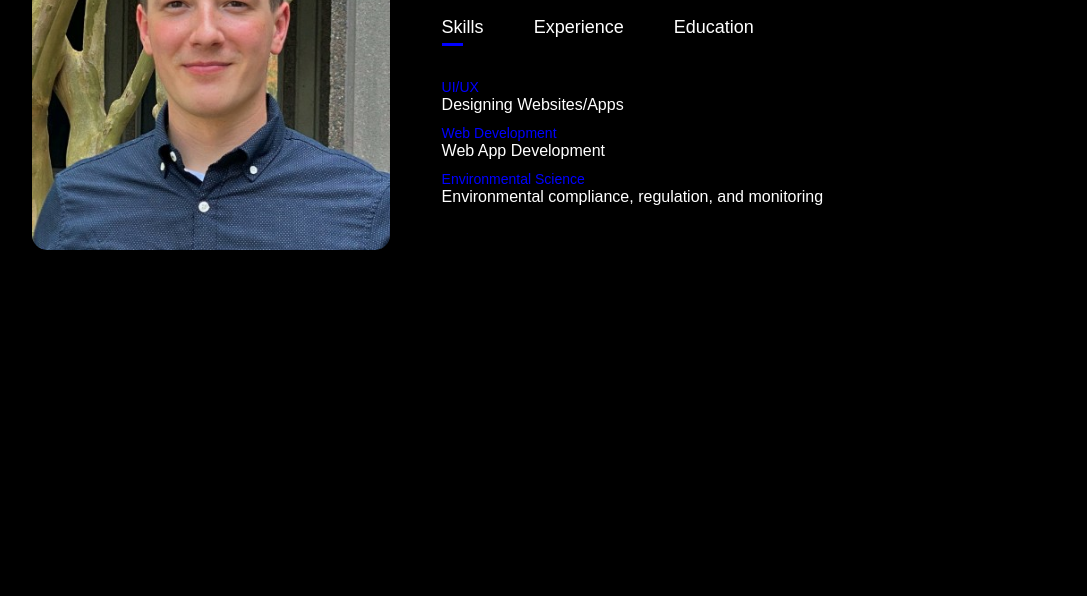
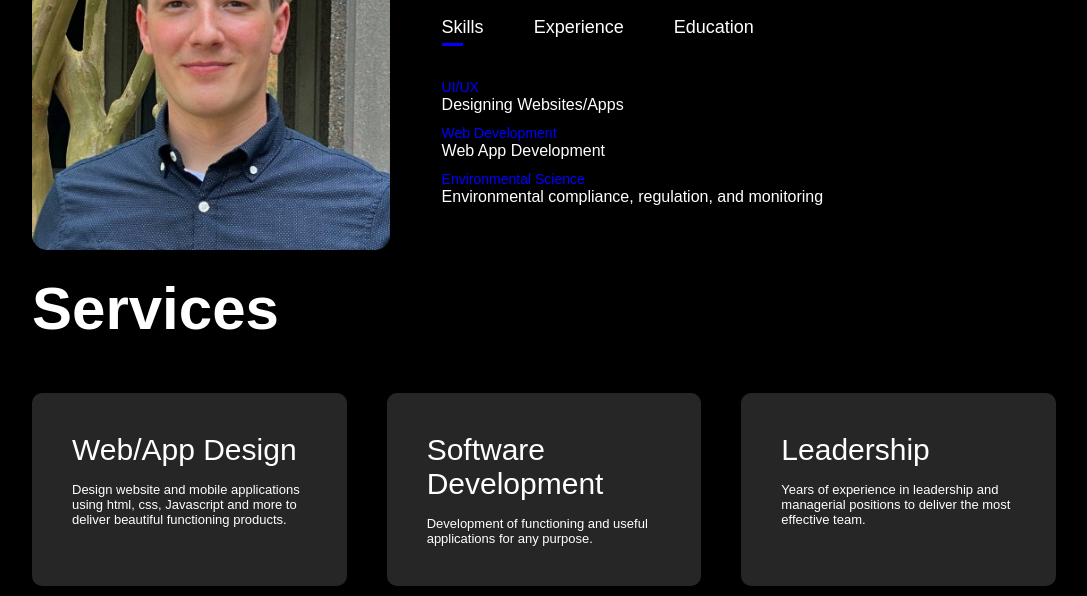
Before and after one commit to TRalston511/Challenge-02, a plain HTML site: page index.html in a window 1280 px wide. Shown: the part 581-1177 px from the top of the page, without its empty margins (96-1183 px from the left). Before the commit the page ends 845 px from the top, so only its background shows below. Drawn offline with Linux system fonts and the light colour scheme.

Commit message:
Services Section Complete

```diff
--- a/index.html
+++ b/index.html
@@ -76,7 +76,26 @@
 <!----------------Services Section-->
 
 <Header id="Services">
-
+    <main class="container">
+        <h1 class="sub-title">Services</h1>
+        <section class="services-list">
+            <div>
+                <h2>Web/App Design</h2>
+                <p>Design website and mobile applications using html, css, Javascript and more to deliver beautiful functioning products.
+                </p>
+            </div>
+            <div>
+                <h2>Software Development</h2>
+                <p>Development of functioning and useful applications for any purpose.
+                </p>
+            </div>
+            <div>
+                <h2>Leadership</h2>
+                <p>Years of experience in leadership and managerial positions to deliver the most effective team.
+                </p>
+            </div>
+        </section>
+    </main>
 </Header>
 
 <script>
--- a/style.css
+++ b/style.css
@@ -126,3 +126,31 @@
 .tab-contents.active-tab{
     display: block;
 }
+
+/*-------------Services Section----------*/
+#services{
+    padding: 30px 0;
+}
+.services-list{
+    display: grid;
+    grid-template-columns: repeat(auto-fit, minmax(250px, 1fr));
+    grid-gap: 40px;
+    margin-top: 50px;
+}
+.services-list div{
+    background: #262626;
+    padding: 40px;
+    font-size: 13px;
+    font-weight: 300;
+    border-radius: 10px;
+    transition: background 0.5s, transform 0.5s;
+}
+.services-list div h2{
+    font-size: 30px;
+    font-weight: 500;
+    margin-bottom: 15px;
+}
+.services-list div:hover{
+    background: blue;
+    transform: translateY(-10px);
+}
```
